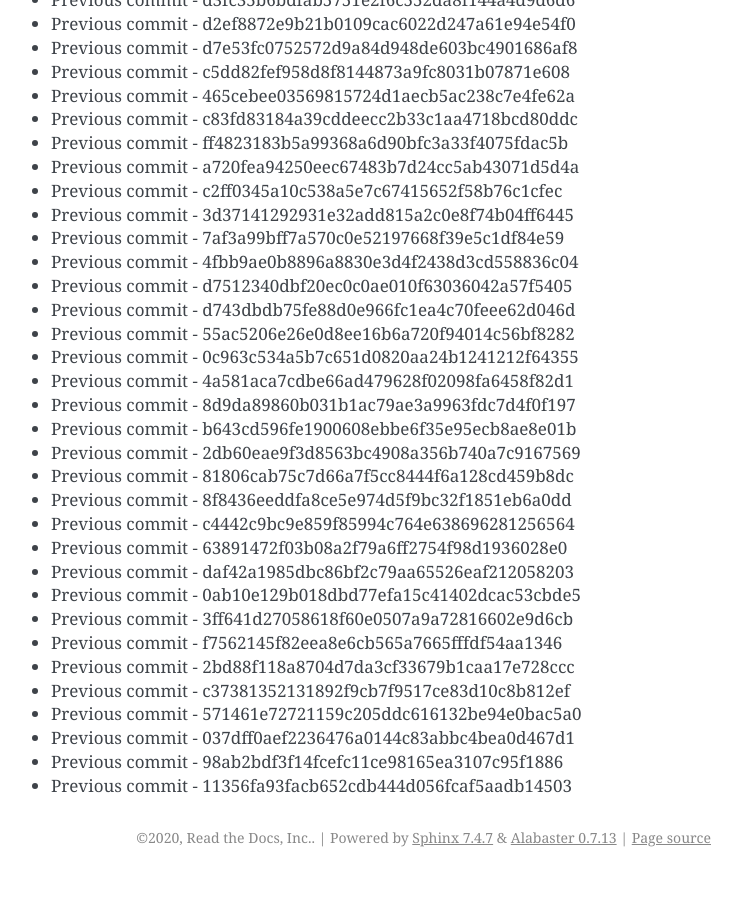
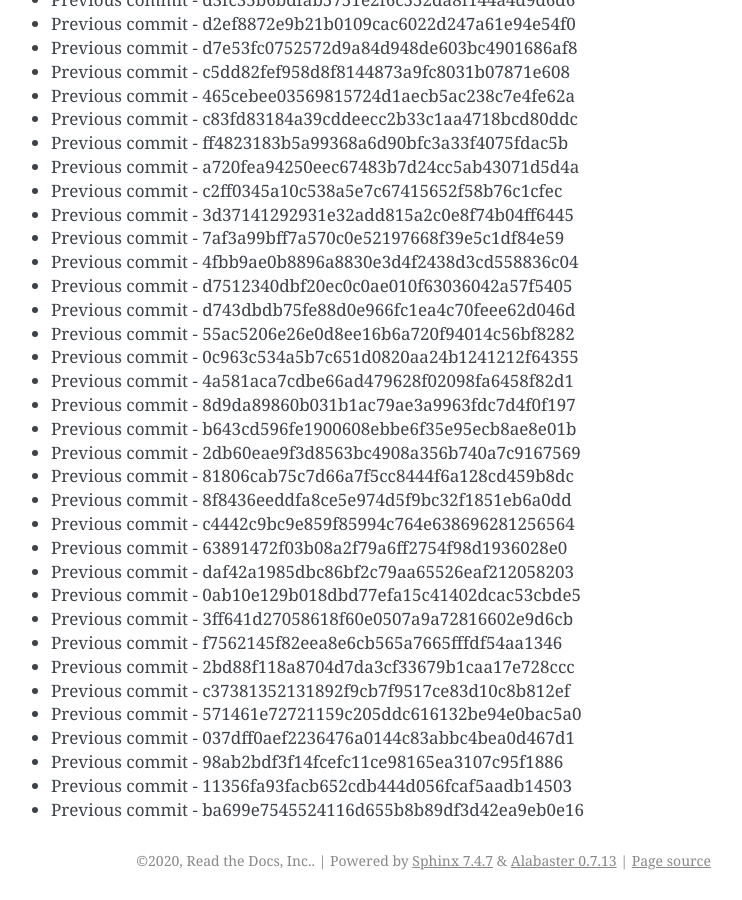
Before and after one commit to readthedocs/rtd-git-stresstest, a Sphinx documentation site: the page built from docs/updates.rst, in a window 1280 px wide and 900 px high, scrolled down 63455 px. Shown: the whole window, without its empty margins (399-1141 px from the left). Built offline with Sphinx 7.4.7, drawn with Linux system fonts in a browser that asks for light colours; before the commit the page ends 64332 px from its top, so only the background shows below that.

Commit message:
Generating commit from previous: ba699e7545524116d655b8b89df3d42ea9eb0e16

```diff
--- a/docs/updates.rst
+++ b/docs/updates.rst
@@ -2698,3 +2698,4 @@ It can be tested for any performance characteristics.
 * Previous commit - 037dff0aef2236476a0144c83abbc4bea0d467d1
 * Previous commit - 98ab2bdf3f14fcefc11ce98165ea3107c95f1886
 * Previous commit - 11356fa93facb652cdb444d056fcaf5aadb14503
+* Previous commit - ba699e7545524116d655b8b89df3d42ea9eb0e16
```
